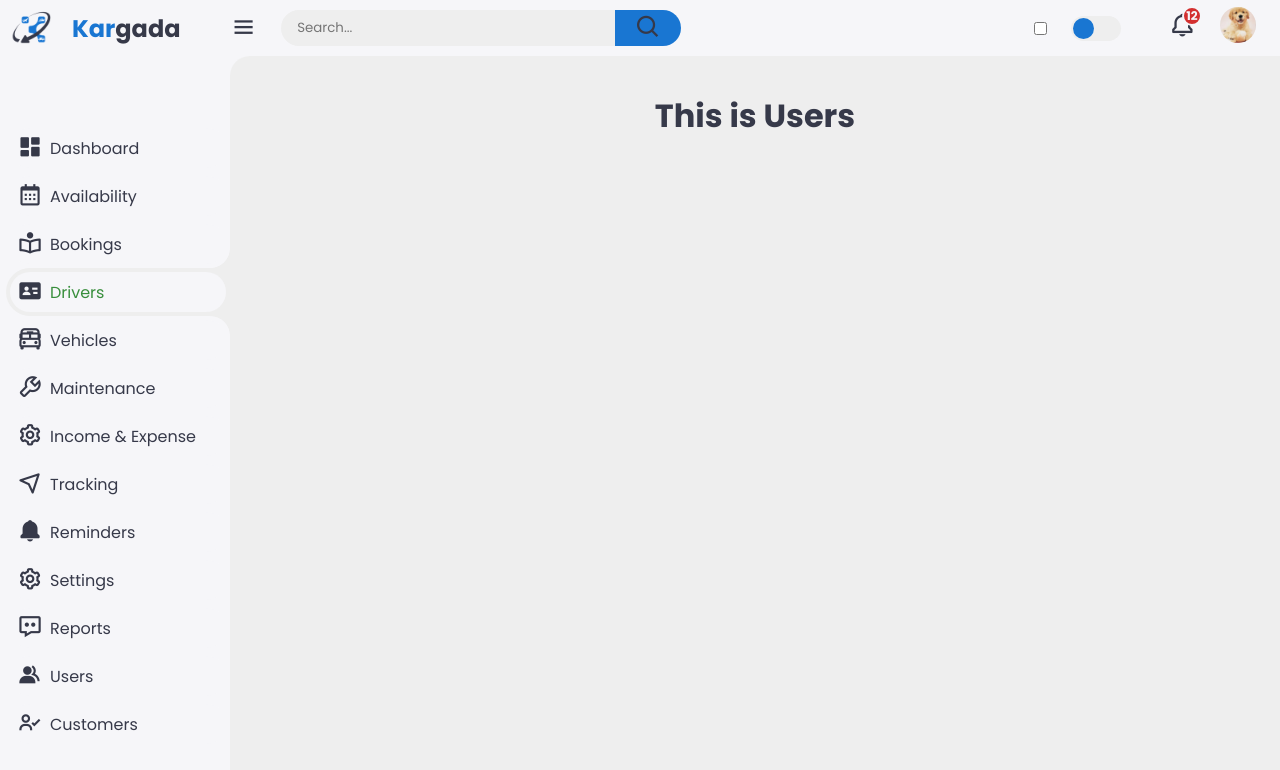
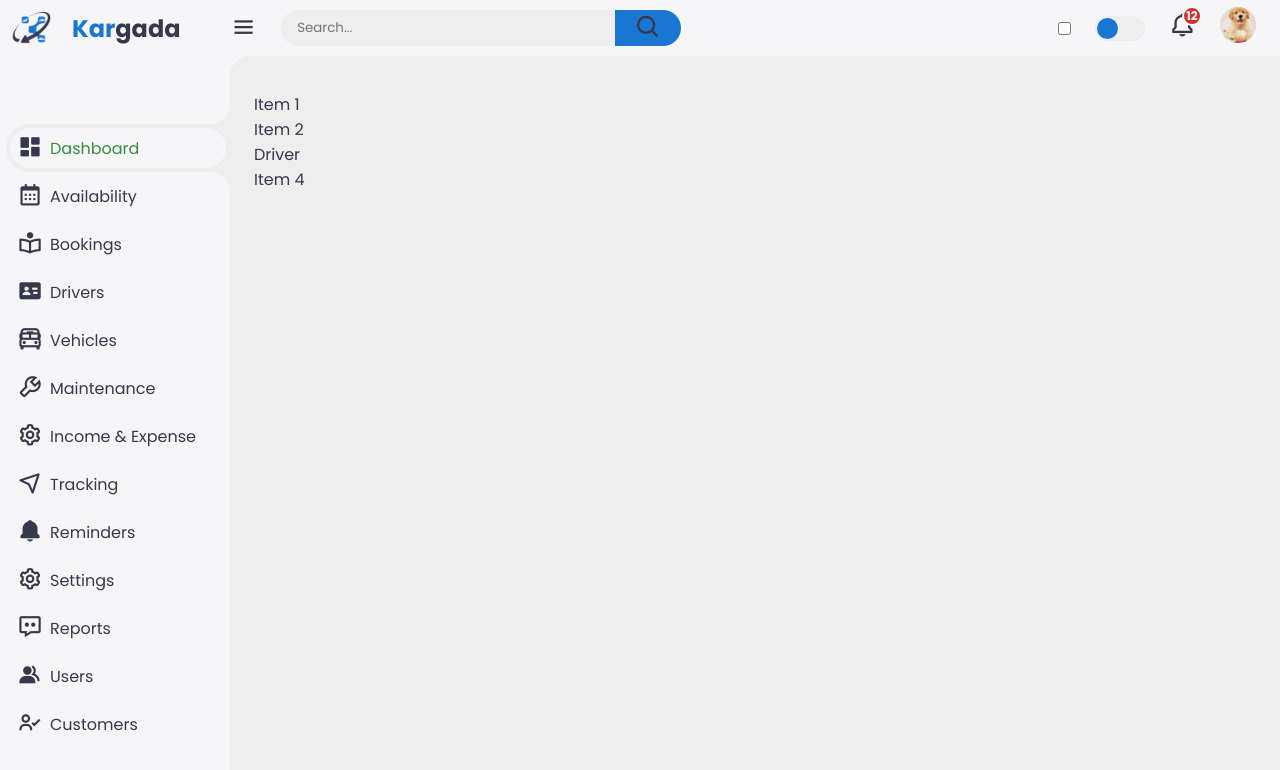
Before and after one commit to Matt-The-Coder/kargada, a React (Vite) app in the folder frontend/Fleet_project/: page /admin/users in a window 1280 px wide. Shown: the top 770 px of the page. Built offline with nearby package versions, Linux system fonts and the light colour scheme.

Commit message:
added submenu

```diff
--- a/frontend/Fleet_project/public/assets/css/adminLayout/dashboard.css
+++ b/frontend/Fleet_project/public/assets/css/adminLayout/dashboard.css
@@ -160,6 +160,10 @@ body{
     white-space: nowrap;
     overflow-x: hidden;
     transition: all 0.3s ease;
+}
+
+#subMenu{
+    margin-left: 10%;
 }
 
 .sidebar .side-menu li.active a{
--- a/frontend/Fleet_project/src/layouts/AdminDashboardLayout.jsx
+++ b/frontend/Fleet_project/src/layouts/AdminDashboardLayout.jsx
@@ -1,15 +1,53 @@
 import {Outlet, Link} from 'react-router-dom'
 import '../../public/assets/css/adminLayout/dashboard.css'
-import { useEffect } from 'react';
+import { useEffect, useState } from 'react';
 const AdminDashboardLayout = ()=>{
+  const [driverDropdown, setDriverDropdown] = useState(false)
+  const [vehicleDropdown, setVehicleDropdown] = useState(false)
+  const [bookingDropdown, setBookingDropdown] = useState(false)
+  const [customerDropdown, setCustomerDropdown] = useState(false)
+  const [reminderDropdown, setReminderDropdown] = useState(false)
+  const [trackingDropdown, setTrackingDropdown] = useState(false)
+  const [reportsDropdown, setReportsDropdown] = useState(false)
+  const [maintenanceDropdown, setMaintenanceDropdown] = useState(false)
+  const [userDropdown, setUserDropdown] = useState(false)
+
+  const toggleDropdown = (e) => {
+      switch(e.id) {
+        case'drivers': setDriverDropdown(!driverDropdown)
+        break;
+        case'vehicles': setVehicleDropdown(!vehicleDropdown)
+        break;
+        case'bookings': setBookingDropdown(!bookingDropdown)
+        break;
+        case'customers': setCustomerDropdown(!customerDropdown)
+        break;
+        case'reminders': setReminderDropdown(!reminderDropdown)
+        break;
+        case'trackings': setTrackingDropdown(!trackingDropdown)
+        break;
+        case'reports': setReportsDropdown(!reportsDropdown)
+        break;
+        case'users': setUserDropdown(!userDropdown)
+        break;
+        case'maintenance': setMaintenanceDropdown(!maintenanceDropdown)
+        break;
+        default:null;
+      }
+
+
+  }
+
 
     useEffect(() => {
         // Function to handle side menu item clicks
         const handleSideMenuItemClick = (e) => {
-          const sideLinks = document.querySelectorAll('.sidebar .side-menu li a:not(.logout)');
+          const sideLinks = document.querySelectorAll('.sidebar .side-menu  li a:not(.logout)');
           sideLinks.forEach((item) => item.parentElement.classList.remove('active'));
           e.target.parentElement.classList.add('active');
         };
+
+
 
         // Function to handle menu bar click
         const handleMenuBarClick = () => {
@@ -86,6 +124,7 @@ const AdminDashboardLayout = ()=>{
           window.removeEventListener('resize', handleWindowResize);
           toggler.removeEventListener('change', handleThemeToggle);
         };
+
       }, []); // Empty dependency array ensures this code runs only once, like componentDidMount
     return(
 
@@ -99,7 +138,7 @@ const AdminDashboardLayout = ()=>{
       </div>
     </Link>
     <ul className="side-menu">
-      <li>
+      <li className='active'>
         <Link to="/admin/dashboard">
           <i className="bx bxs-dashboard" />
           Dashboard
@@ -111,73 +150,212 @@ const AdminDashboardLayout = ()=>{
           Availability
         </Link>
       </li>
-      <li>
+      <li id='bookings' onClick={(e)=>{toggleDropdown(e.currentTarget)}}>
         <Link to="/admin/bookings">
         <i class='bx bx-book-reader'></i>
           Bookings
         </Link>
       </li>
-      <li className="active">
+      {bookingDropdown && (
+        <>
+      <li id='subMenu'>
+        <Link to="/admin/booking/list">
+        Booking List
+        </Link>
+      </li>
+      <li id='subMenu'>
+      <Link to="/admin/booking/add">
+      Add Booking
+      </Link>
+    </li>
+    </>
+    )
+      }
+      <li id='drivers' onClick={(e)=>{toggleDropdown(e.currentTarget)}}>
         <Link to="/admin/drivers">
         <i class='bx bxs-id-card'></i>
           Drivers
         </Link>
       </li>
-      <li>
+      {driverDropdown && (
+        <>
+      <li id='subMenu'>
+        <Link to="/admin/vehicles">
+        Driver List
+        </Link>
+      </li>
+      <li id='subMenu'>
+      <Link to="/admin/vehicles">
+      Add Driver
+      </Link>
+    </li>
+    </>
+    )
+      }
+
+      <li id='vehicles' onClick={(e)=>{toggleDropdown(e.currentTarget)}}>
         <Link to="/admin/vehicles">
         <i class='bx bx-bus-school'></i>
           Vehicles
         </Link>
       </li>
-      <li>
+      {
+        vehicleDropdown && (<>
+          <li id='subMenu'>
+        <Link to="/admin/vehicles">
+        Vehicle List
+        </Link>
+      </li>
+      <li id='subMenu'>
+        <Link to="/admin/vehicles">
+        Add Vehicle
+        </Link>
+      </li>
+      <li id='subMenu'>
+        <Link to="/admin/vehicles">
+        Vehicle Group
+        </Link>
+      </li>
+        </>)
+      }
+      <li id='maintenance' onClick={(e)=>{toggleDropdown(e.currentTarget)}}>
         <Link to="/admin/maintenance">
         <i class='bx bx-wrench'></i>
           Maintenance
         </Link>
       </li>
+      {maintenanceDropdown && (
+        <>
+      <li id='subMenu'>
+        <Link to="/admin/vehicles">
+        Maintenance List
+        </Link>
+      </li >
+      <li id='subMenu'>
+      <Link to="/admin/vehicles">
+      Add Maintenance
+      </Link>
+    </li>
+    </>
+    )
+      }
       <li>
         <Link to="/admin/incomeexpense">
           <i className="bx bx-cog" />
           Income & Expense
         </Link>
       </li>
-      <li>
+      <li id='tracking' onClick={(e)=>{toggleDropdown(e.currentTarget)}}>
         <Link to="/admin/tracking">
         <i class='bx bx-navigation'></i>
           Tracking
         </Link>
       </li>
-      <li>
+      {maintenanceDropdown && (
+        <>
+      <li id='subMenu'>
+        <Link to="/admin/vehicles" >
+        History Tracking
+        </Link>
+      </li>
+      <li id='subMenu'>
+      <Link to="/admin/vehicles">
+      Live Tracking
+      </Link>
+    </li>
+    </>
+    )
+      }
+      <li id='reminders' onClick={(e)=>{toggleDropdown(e.currentTarget)}}>
         <Link to="/admin/reminders">
         <i class='bx bxs-bell'></i>
           Reminders
         </Link>
       </li>
-      <li>
+      {reminderDropdown && (
+        <>
+      <li id='subMenu'>
+        <Link to="/admin/vehicles">
+        Reminders Management
+        </Link>
+      </li>
+      <li id='subMenu'>
+      <Link to="/admin/vehicles">
+      Add Reminders
+      </Link>
+    </li>
+    </>
+    )
+      }
+      <li onClick={(e)=>{toggleDropdown(e.currentTarget)}}>
         <Link to="/admin/settings">
           <i className="bx bx-cog" />
           Settings
         </Link>
       </li>
-      <li>
+      <li id='reports' onClick={(e)=>{toggleDropdown(e.currentTarget)}}>
         <Link to="/admin/reports">
         <i class='bx bx-message-dots'></i>
           Reports
         </Link>
       </li>
-      <li>
+      {reportsDropdown && (
+        <>
+      <li id='subMenu'>
+        <Link to="/admin/vehicles">
+        Reports List
+        </Link>
+      </li>
+      <li id='subMenu'>
+      <Link to="/admin/vehicles">
+      Add Reports
+      </Link>
+    </li>
+    </>
+    )
+      }
+      <li id='users' onClick={(e)=>{toggleDropdown(e.currentTarget)}}>
         <Link to="/admin/users">
         <i class='bx bxs-group'></i>
           Users
         </Link>
       </li>
-      <li>
+      {userDropdown && (
+        <>
+      <li id='subMenu'>
+        <Link to="/admin/vehicles">
+        User Management
+        </Link>
+      </li>
+      <li id='subMenu'>
+      <Link to="/admin/vehicles">
+      Add User
+      </Link>
+    </li>
+    </>
+    )
+      }
+      <li id='customers' onClick={(e)=>{toggleDropdown(e.currentTarget)}}>
         <Link to="/admin/customers">
         <i class='bx bx-user-check' ></i>
           Customers
         </Link>
       </li>
-
+      {customerDropdown && (
+        <>
+      <li id='subMenu'>
+        <Link to="/admin/vehicles">
+        Customer Management
+        </Link>
+      </li>
+      <li id='subMenu'>
+      <Link to="/admin/vehicles">
+      Add Customer
+      </Link>
+    </li>
+    </>
+    )
+      }
     </ul>
     <ul className="side-menu">
       <li>
@@ -204,7 +382,6 @@ const AdminDashboardLayout = ()=>{
       </form>
       <input type="checkbox" id="theme-toggle" hidden="" />
       <label htmlFor="theme-toggle" className="theme-toggle" />
-      <img src="" alt="" />
       <a href="#" className="notif">
         <i className="bx bx-bell" />
         <span className="count">12</span>
--- a/frontend/Fleet_project/src/pages/adminPages/Bookings.jsx
+++ b/frontend/Fleet_project/src/pages/adminPages/Bookings.jsx
@@ -1,9 +1,9 @@
-
 
 const Bookings = ()=>{
+
     return(
         <div className="Bookings">
-            <center><h1>This is Bookings</h1></center>
+
         </div>
     )
 }
--- a/frontend/Fleet_project/src/pages/adminPages/Tracking.jsx
+++ b/frontend/Fleet_project/src/pages/adminPages/Tracking.jsx
@@ -18,6 +18,7 @@ const Tracking = ()=>{
     const [driveTime, setDriveTime] = useState(null);
     const [weatherCondition, setWeatherConditon] =useState(null)
     const [weatherAlerts, setWeatherAlerts] = useState(null)
+    const [weatherIcon, setWeatherIcon] = useState(null)
     const [positionData, setPositionData] = useState(null)
 
     useEffect(() => {
@@ -95,6 +96,10 @@ const Tracking = ()=>{
         const alertResponse = await axios.get(`https://api.weatherbit.io/v2.0/alerts?lat=${currentLocation.lat}&lon=${currentLocation.lng}&key=${apiToken}`);
         const alertResult = alertResponse.data
         setWeatherConditon(result)
+        const weatherIcon = `https://www.weatherbit.io/static/img/icons/${result.weather.icon}.png`
+        setWeatherIcon(weatherIcon)
+        console.log(iconURL)
+        console.log(result.weather.icon)
         setWeatherAlerts({alertTitle:alertResult.alerts[0]?.title,
                           alertStartTime:alertResult.alerts[0]?.onset_local ,
                           alertEndTime:alertResult.alerts[0]?.ends_local})
@@ -232,7 +237,8 @@ const Tracking = ()=>{
             </div>
             <div className="weatherData">
             <h3>Weather Condition</h3>
-            {weatherCondition && <p>Current Weather: {weatherCondition.weather.description} </p>}
+            {weatherCondition && <p>Current Weather: {weatherCondition.weather.description} </p> &&
+            <img src={weatherIcon} alt="weather icon" />}
             {weatherCondition && <p>Rainfall Rate: {parseFloat(weatherCondition.precip)}mm/hr - {
             parseFloat(weatherCondition.precip) < 2.6? <label> Ligh Precipitation: Minimal impact on a driver's view while delivering cargo. Roads may become slightly wet, but visibility remains relatively clear, making for safe driving conditions.</label>:
             parseFloat(weatherCondition.precip) < 7.7? <label> Moderate Precipitation: Reduced visibility during cargo delivery. Rain intensifies, requiring windshield wipers and extra caution on wet roads to ensure cargo safety.</label>:
--- a/frontend/Fleet_project/src/pages/adminPages/Users.jsx
+++ b/frontend/Fleet_project/src/pages/adminPages/Users.jsx
@@ -1,9 +1,47 @@
+import { useState } from "react";
+
+const Users = ()=>{
+    const [isDriverDropdownOpen, setIsDriverDropdownOpen] = useState(false);
+    const [i1, setI1] = useState(false)
+
+    const toggleDriverDropdown = (e) => {
+      setIsDriverDropdownOpen(!isDriverDropdownOpen);
+      switch(e.className)
+      {
+        case 'dalawa':setI1(!i1)
+        break;
+      }
+
+      console.log(i1)
+    };
+
+    return(
+        <div className="Users">
+
+    <div className="menu-sidebar">
+      <ul className="menu-items">
+        <li>Item 1</li>
+        <li className="dalawa" onClick={(e)=>{toggleDriverDropdown(e.target)}}>Item 2</li>
+        {i1 &&
+        <ul>
+            <li>Hello</li>
+            <li>Madam</li>
+            </ul>}
+        <li className={`menu-item ${isDriverDropdownOpen ? 'open' : ''}` } onClick={toggleDriverDropdown}>
+            Driver
+          {isDriverDropdownOpen && (
+            <ul className="submenu-items">
+              <li>Submenu Item 1</li>
+              <li>Submenu Item 2</li>
+              <li>Submenu Item 3</li>
+            </ul>
+          )}
+        </li>
+        <li className="apat">Item 4</li>
+      </ul>
+    </div>
 
 
-const Users = ()=>{
-    return(
-        <div className="Users">
-            <center><h1>This is Users</h1></center>
         </div>
     )
 }
```
